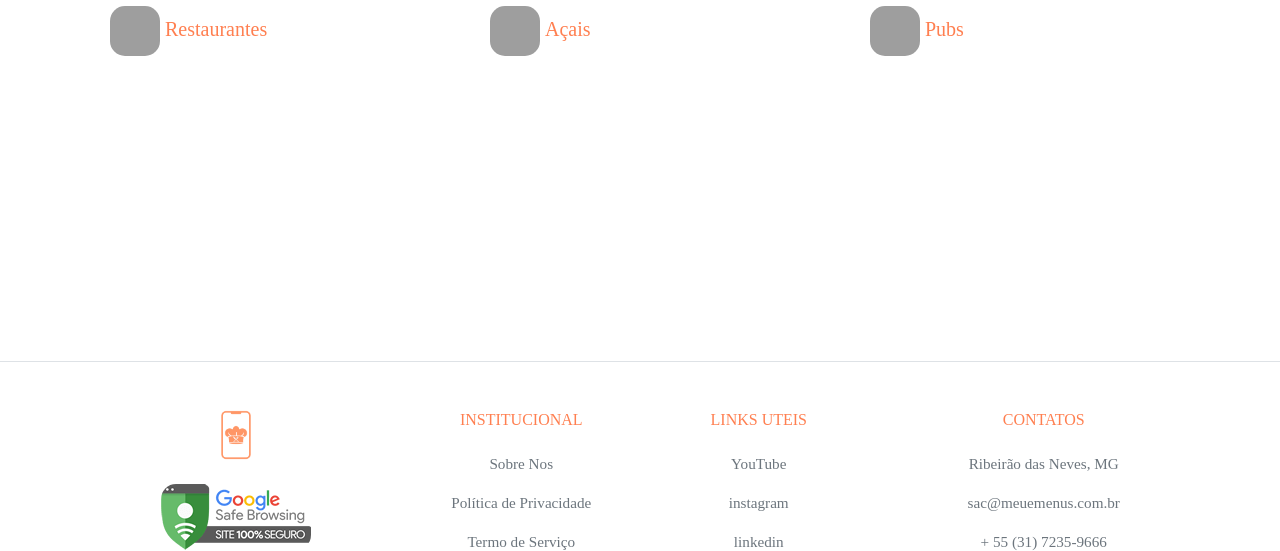
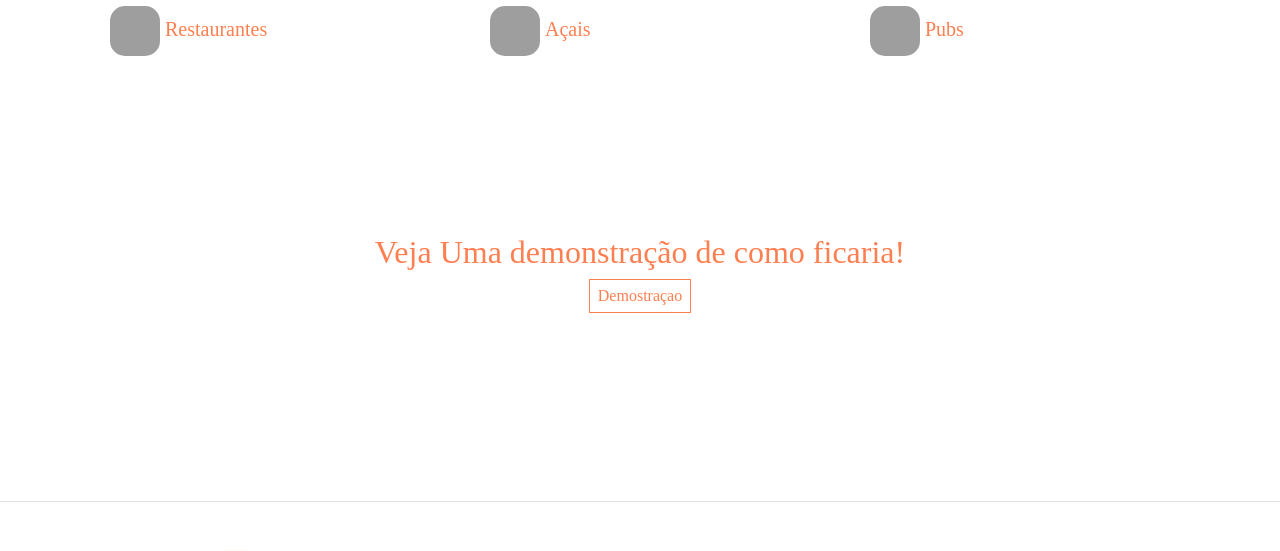
Before and after one commit to santosgv/Plataform, a Django app: page / in a window 1280 px wide. Shown: the part 1624-2175 px from the top of the page. Run offline with Django 4.2, Linux system fonts and the light colour scheme; data that the repository does not hold is empty; some libraries are stand-ins or nearby versions; some web fonts are replaced; grey boxes are pictures that could not be loaded.

Commit message:
demostraçao

```diff
--- a/Core/templates/index.html
+++ b/Core/templates/index.html
@@ -233,7 +233,15 @@
 					{% endfor %}
 					{% endcache %}
 				</div>
-				<!-- End block -->
+				<article class="article" data-aos="fade-up">
+					<h2 class="text-center">Veja Uma demonstração de como ficaria!
+					</h2>
+				</article>
+					<div class="container">
+						<div class="buttons-container">
+									<a href="https://sualoja.meuemenus.com.br/" class="btn btn-sm btn-outline-primary my-cart-btn" target="_blank">Demostraçao</a>
+						</div>
+					</div>
 			</section>
 		</div>
 	</div>
```
